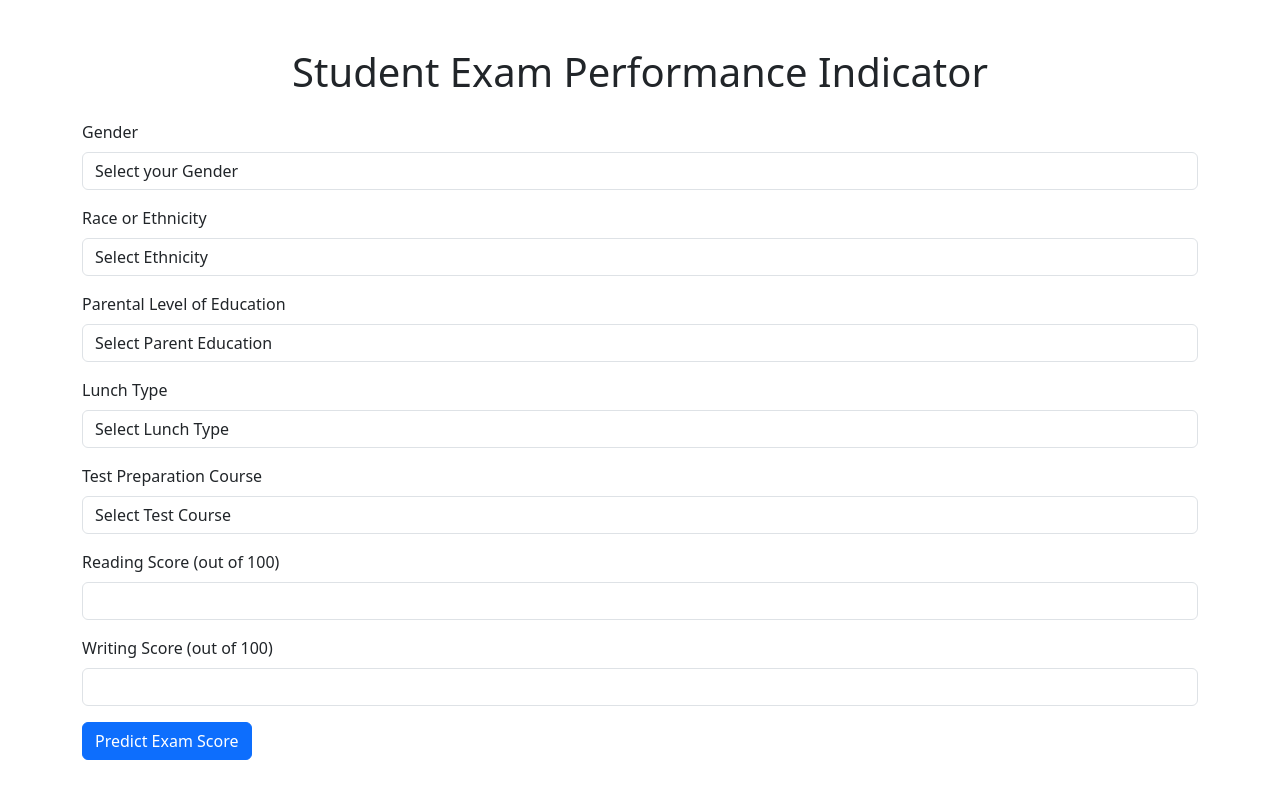
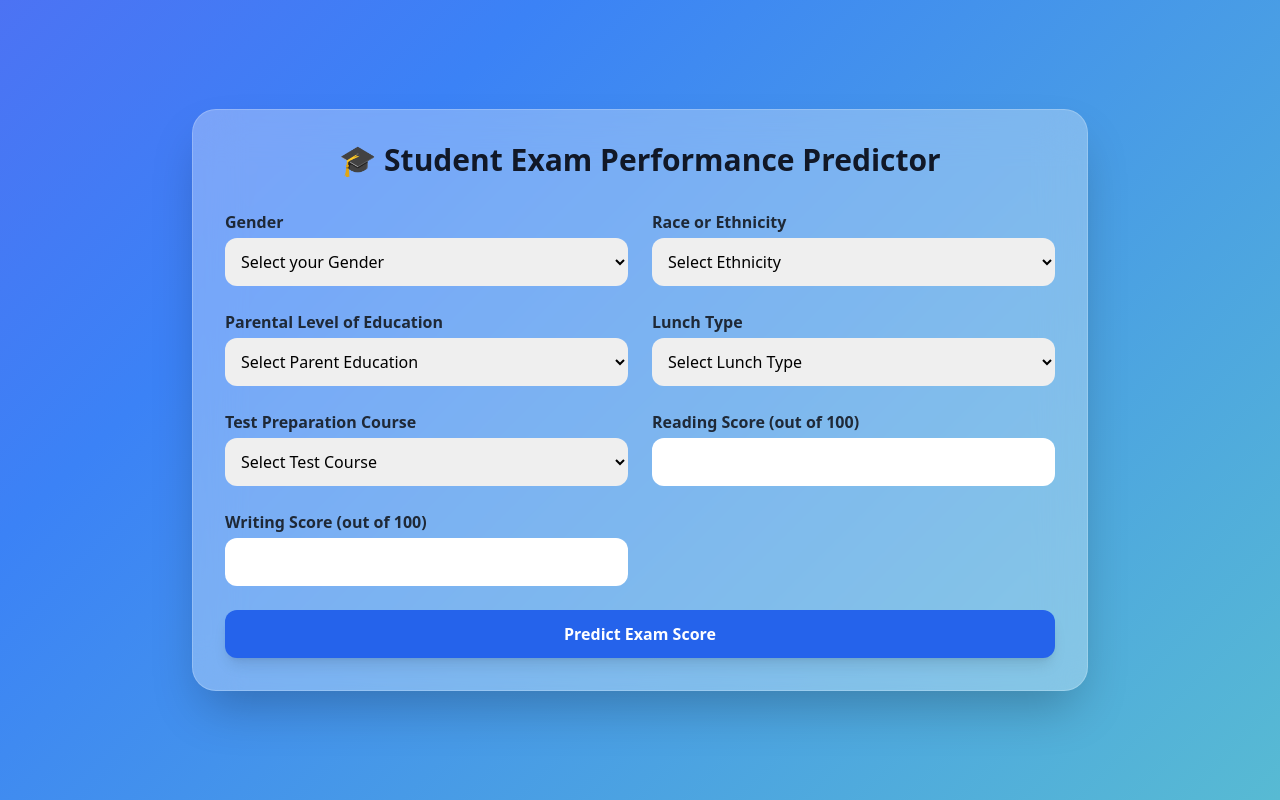
Before and after one commit to chandank013/ML-Projects, a Flask app: page /predictdata in a window 1280 px wide. Run offline with Flask 3, Linux system fonts and the light colour scheme; some libraries are stand-ins or nearby versions.

Commit message:
ui updated

```diff
--- a/templates/home.html
+++ b/templates/home.html
@@ -1,30 +1,47 @@
 <!DOCTYPE html>
-<html>
+<html lang="en">
 <head>
+  <meta charset="UTF-8" />
+  <meta name="viewport" content="width=device-width, initial-scale=1.0" />
   <title>Student Exam Performance Predictor</title>
-    <link rel="stylesheet" href="https://cdn.jsdelivr.net/npm/bootstrap@5.3.0/dist/css/bootstrap.min.css">
+  <script src="https://cdn.tailwindcss.com"></script>
+  <style>
+    body {
+      background: linear-gradient(-45deg, #6EE7B7, #3B82F6, #9333EA, #FDE68A);
+      background-size: 400% 400%;
+      animation: gradientBG 15s ease infinite;
+    }
+    @keyframes gradientBG {
+      0% { background-position: 0% 50%; }
+      50% { background-position: 100% 50%; }
+      100% { background-position: 0% 50%; }
+    }
+  </style>
 </head>
-<body>
-<div class="container mt-5">
-    <h1 class="text-center mb-4">Student Exam Performance Indicator</h1>
+<body class="min-h-screen flex items-center justify-center p-6">
 
-    <form action="{{ url_for('predict_datapoint') }}" method="post">
+  <div class="bg-white/30 backdrop-blur-xl shadow-2xl rounded-3xl p-8 max-w-4xl w-full border border-white/20">
+    <h1 class="text-3xl font-bold text-center text-gray-900 mb-8">
+      🎓 Student Exam Performance Predictor
+    </h1>
+
+    <form action="{{ url_for('predict_datapoint') }}" method="post" class="grid grid-cols-1 md:grid-cols-2 gap-6">
 
       <!-- Gender -->
-        <div class="mb-3">
-            <label class="form-label">Gender</label>
-            <select class="form-control" name="gender" required>
-                <option selected disabled value="">Select your Gender</option>
+      <div>
+        <label class="block font-semibold text-gray-800 mb-1">Gender</label>
+        <select name="gender" required class="w-full rounded-xl border-gray-300 focus:ring-2 focus:ring-blue-500 p-3">
+          <option value="" disabled selected>Select your Gender</option>
           <option value="male">Male</option>
           <option value="female">Female</option>
         </select>
       </div>
 
       <!-- Race/Ethnicity -->
-        <div class="mb-3">
-            <label class="form-label">Race or Ethnicity</label>
-            <select class="form-control" name="race_ethnicity" required>
-                <option selected disabled value="">Select Ethnicity</option>
+      <div>
+        <label class="block font-semibold text-gray-800 mb-1">Race or Ethnicity</label>
+        <select name="race_ethnicity" required class="w-full rounded-xl border-gray-300 focus:ring-2 focus:ring-blue-500 p-3">
+          <option value="" disabled selected>Select Ethnicity</option>
           <option value="group A">Group A</option>
           <option value="group B">Group B</option>
           <option value="group C">Group C</option>
@@ -34,57 +51,71 @@
       </div>
 
       <!-- Parental Education -->
-        <div class="mb-3">
-            <label class="form-label">Parental Level of Education</label>
-            <select class="form-control" name="parental_level_of_education" required>
-                <option selected disabled value="">Select Parent Education</option>
-                <option value="associate's degree">associate's degree</option>
-                <option value="bachelor's degree">bachelor's degree</option>
-                <option value="high school">high school</option>
-                <option value="master's degree">master's degree</option>
-                <option value="some college">some college</option>
-                <option value="some high school">some high school</option>
+      <div>
+        <label class="block font-semibold text-gray-800 mb-1">Parental Level of Education</label>
+        <select name="parental_level_of_education" required class="w-full rounded-xl border-gray-300 focus:ring-2 focus:ring-blue-500 p-3">
+          <option value="" disabled selected>Select Parent Education</option>
+          <option value="associate's degree">Associate's Degree</option>
+          <option value="bachelor's degree">Bachelor's Degree</option>
+          <option value="high school">High School</option>
+          <option value="master's degree">Master's Degree</option>
+          <option value="some college">Some College</option>
+          <option value="some high school">Some High School</option>
         </select>
       </div>
 
       <!-- Lunch -->
-        <div class="mb-3">
-            <label class="form-label">Lunch Type</label>
-            <select class="form-control" name="lunch" required>
-                <option selected disabled value="">Select Lunch Type</option>
-                <option value="free/reduced">free/reduced</option>
-                <option value="standard">standard</option>
+      <div>
+        <label class="block font-semibold text-gray-800 mb-1">Lunch Type</label>
+        <select name="lunch" required class="w-full rounded-xl border-gray-300 focus:ring-2 focus:ring-blue-500 p-3">
+          <option value="" disabled selected>Select Lunch Type</option>
+          <option value="free/reduced">Free/Reduced</option>
+          <option value="standard">Standard</option>
         </select>
       </div>
 
       <!-- Test Preparation -->
-        <div class="mb-3">
-            <label class="form-label">Test Preparation Course</label>
-            <select class="form-control" name="test_preparation_course" required>
-                <option selected disabled value="">Select Test Course</option>
+      <div>
+        <label class="block font-semibold text-gray-800 mb-1">Test Preparation Course</label>
+        <select name="test_preparation_course" required class="w-full rounded-xl border-gray-300 focus:ring-2 focus:ring-blue-500 p-3">
+          <option value="" disabled selected>Select Test Course</option>
           <option value="none">None</option>
           <option value="completed">Completed</option>
         </select>
       </div>
 
       <!-- Reading Score -->
-        <div class="mb-3">
-            <label class="form-label">Reading Score (out of 100)</label>
-            <input type="number" class="form-control" name="reading_score" min="0" max="100" required>
+      <div>
+        <label class="block font-semibold text-gray-800 mb-1">Reading Score (out of 100)</label>
+        <input type="number" name="reading_score" min="0" max="100" required
+          class="w-full rounded-xl border-gray-300 focus:ring-2 focus:ring-blue-500 p-3" />
       </div>
 
       <!-- Writing Score -->
-        <div class="mb-3">
-            <label class="form-label">Writing Score (out of 100)</label>
-            <input type="number" class="form-control" name="writing_score" min="0" max="100" required>
+      <div>
+        <label class="block font-semibold text-gray-800 mb-1">Writing Score (out of 100)</label>
+        <input type="number" name="writing_score" min="0" max="100" required
+          class="w-full rounded-xl border-gray-300 focus:ring-2 focus:ring-blue-500 p-3" />
       </div>
 
-        <button type="submit" class="btn btn-primary">Predict Exam Score</button>
+      <!-- Submit button (full width across two columns) -->
+      <div class="md:col-span-2">
+        <button type="submit"
+          class="w-full bg-blue-600 hover:bg-blue-700 transition-all duration-300 text-white font-semibold py-3 rounded-xl shadow-lg hover:shadow-xl">
+          Predict Exam Score
+        </button>
+      </div>
+
     </form>
 
     {% if results %}
-        <h2 class="mt-4 text-center">The predicted score is: {{ results }}</h2>
+      <div class="mt-6 text-center bg-white/60 backdrop-blur-md rounded-xl py-3 shadow-inner border border-gray-200">
+        <h2 class="text-xl font-semibold text-gray-800">
+          🎯 Predicted Score: <span class="text-blue-700 font-bold">{{ results }}</span>
+        </h2>
+      </div>
     {% endif %}
   </div>
+
 </body>
 </html>
```
Also changed, not shown: templates/index.html (+38 -5 lines). Lines whose indentation alone changed are shown as unchanged.
